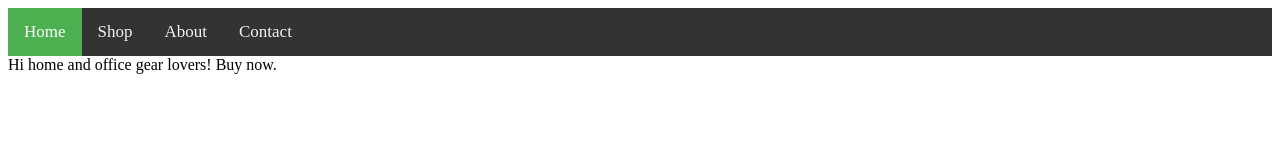
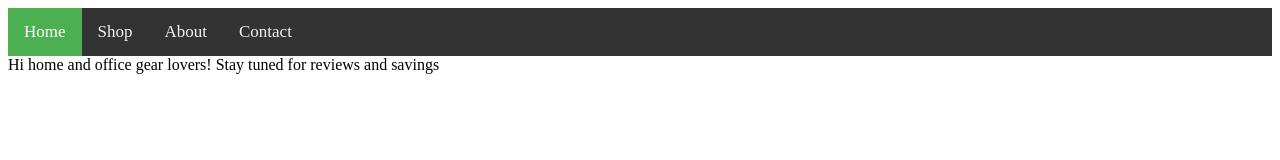
Before and after one commit to tylerashworth/homeandofficegear, a plain HTML site: page index.html in a window 1280 px wide. Drawn offline with Linux system fonts and the light colour scheme; files that its build step writes are made by us from their sources.

Commit message:
teseting

```diff
--- a/index.html
+++ b/index.html
@@ -1,7 +1,6 @@
 <!doctype html>
 <html>
   <head>
-    <title>H + O Gear</title>
     <link rel="stylesheet" type="text/css" href="topnav.css">
   </head>
   <body>
@@ -12,7 +11,7 @@
       <a href="#contact">Contact</a>
     </div>
     <div>
-      Hi home and office gear lovers! Buy now.
+      Hi home and office gear lovers! Stay tuned for reviews and savings
       </div>
   </body>
 </html>
```
